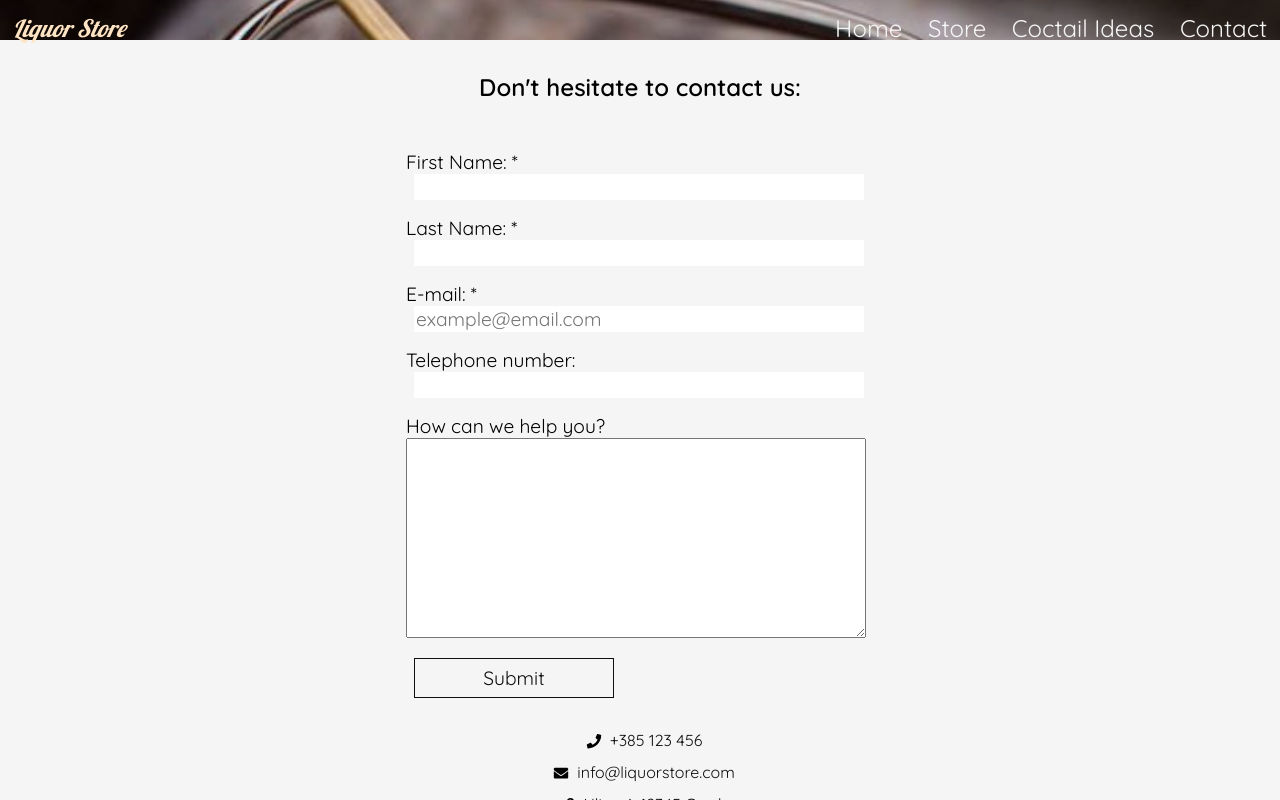
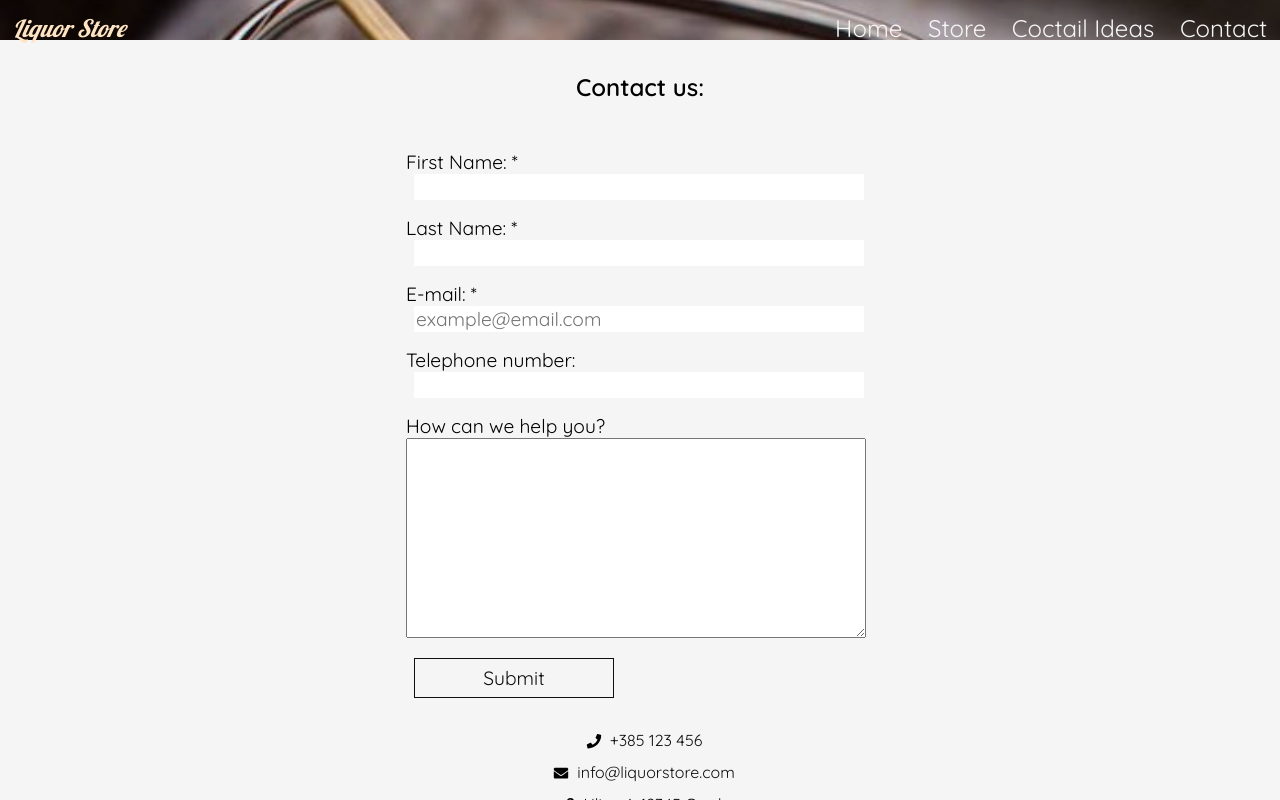
Before and after one commit to zviezdica/React_Coctails-API-fetch, a React (Create React App) app: page / in a window 1280 px wide. Both pictures are taken after a click on the button "Contact Us". Shown: the part 40-840 px from the top of the page. Built offline with nearby package versions, Linux system fonts and the light colour scheme; the HTML template or start-up script is replaced by a standard one; a web font is replaced by a local one.

Commit message:
contact update

```diff
--- a/src/components/Contact.js
+++ b/src/components/Contact.js
@@ -8,7 +8,7 @@ import '../fontawesome';
 const Contact = () =>{
     return(
     <section className='contact-section'>
-        <h1 className='contact-title'>Don't hesitate to contact us: </h1>
+        <h1 className='contact-title'>Contact us: </h1>
         <form className='form'>
             <label htmlFor='firstName'>First Name: *</label><br/>
             <input type='text' name='firstName' id='firstName' required/><br/>
```
